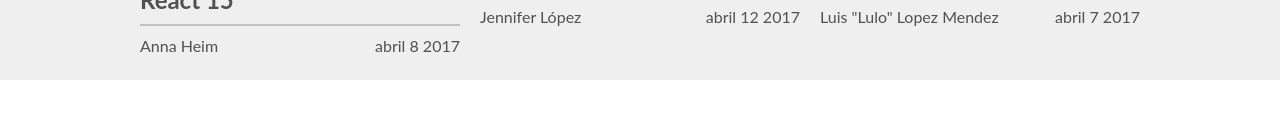
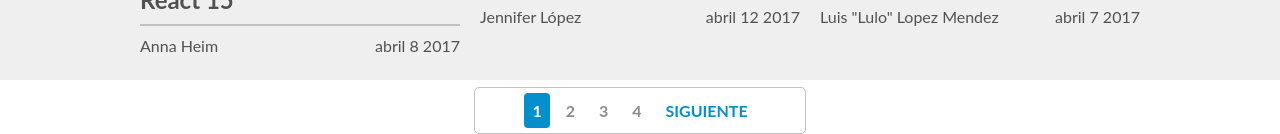
Before and after one commit to Vic-007/hughw.github.io, a plain HTML site: page index.html in a window 1280 px wide. Shown: the part 1471-1605 px from the top of the page. Before the commit the page ends 1558 px from the top, so only its background shows below. Drawn offline with nearby package versions, Linux system fonts and the light colour scheme; a script that the page names is missing.

Commit message:
Se agrega Paginación

```diff
--- a/css/style.css
+++ b/css/style.css
@@ -36,7 +36,7 @@ a:hover {
 .menu-nav {
     display: block;
     font-size: 18px;
-    font-weight: bold;
+    /*font-weight: bold;*/
     float: right;
     margin: 3px;
 }
@@ -66,9 +66,17 @@ a:hover {
 
 
 .inicia{
+    text-decoration: none;
+    color: #fff;
     float: right;
     margin-top: 10px;
     padding: 10px;
+    background: #7FC719;
+    border-radius: 5px;
+}
+
+.inicia:hover{
+    background: #598C12;;
 }
 
 .wrap {
@@ -170,6 +178,47 @@ a:hover {
     display: inline-block;
 }
 
+.pagination-wrapper {
+    display: inline;
+    width: auto;
+    background: #EFEFEF;
+}
+
+.pagination {
+    margin: auto;
+    border: 1px solid #c1c1c1;
+    border-radius: 5px;
+    display: flex;
+    font-weight: 700;
+    padding: 5px;
+    width: 25%;
+    justify-content: center;
+    -webkit-box-align: center;
+            box-align: center;
+    -webkit-align-items: center;
+            align-items: center;
+
+}
+
+.pagination-number, .pagination-next {
+    padding: 0.5em;
+    text-align: center;
+    color: #8b8b8b;
+    margin: 0 .25em;
+    border-radius: .25em;
+    text-decoration: none;
+}
+
+.pagination-prev, .pagination-next{
+    color: #058ECD;
+
+}
+
+.is-current{
+    background: #058ECD;
+    color: #FFF;
+}
+
 @media(max-width: 480px) {
     .promoted {
         /*width: 460px;*/
--- a/index.html
+++ b/index.html
@@ -3,7 +3,7 @@
 <head>
 	<meta charset="UTF-8">
 	<title>Platzi Blog | Desarrollo, marketing y diseño Web</title>
-	<link rel="icon" href="images/platzi-icon.jpg" />
+	<link rel="icon" href="images/platzi-icon-clr.png" />
 	<link rel="stylesheet" type="text/css" href="css/style.css">
 	<meta name="viewport" content="width=device, user-escalable=no, initial-scale=1, maximum-scale=720" />
 
@@ -12,7 +12,10 @@
 	<header class="header" itemscope="itemscope" role="banner">
 		<div class="wrap">
 			<a class="header-logo" href="https://platzi.com/"><img src="images/platzi-logo.png" alt="Platzi Blog" /></a>
-			<label style="text-decoration: none; color: yellow" class="inicia">Inicia sesión</label>
+			<a href="">
+				<label class="inicia"
+				>Inicia Sesión</label>
+			</a>
 			<nav class="menu-nav">
 				<ul class="menu">
 					<li class="barra"><a href="/cursos/">Cursos</a></li>
@@ -51,8 +54,10 @@
 		<div class="padre">
 			<div class="hijo">
 				<div class="post-tittle">
+				<a href="" name="img1">
 					<img src="images/animaciones-css3.jpg">
-					<h2>Animaciones en CSS3</h2>
+				</a>
+					<h2 id="img1">Animaciones en CSS3</h2>
 					<div class="author">
 						<p>Yare Saavedra</p>
 					</div>
@@ -157,10 +162,19 @@
 					</div>
 				</div>
 			</div>
+		</div>
+	</section>
 
+		<div class="pagination-wrapper">
+			<div class="pagination">
+				<a class="pagination-number is-current" href="">1</a>
+				<a class="pagination-number" href="">2</a>
+				<a class="pagination-number" href="">3</a>
+				<a class="pagination-number" href="">4</a>
+				<a class="pagination-next" href=""><span>SIGUIENTE</span></a>
+			</div>
 		</div>
 
-	</section>
 
 
 	<script src="http://code.jquery.com/jquery-3.1.1.min.js"></script>
```
Lines whose indentation alone changed are shown as unchanged.
